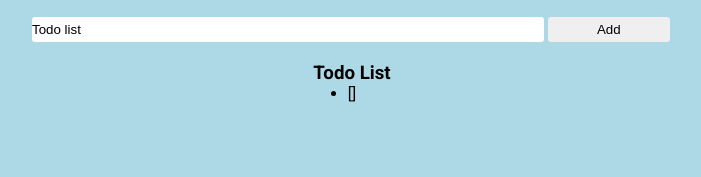
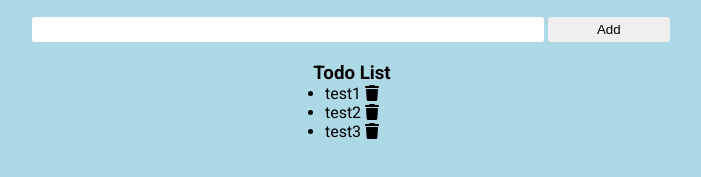
Before and after one commit to MirkoR89/vue-todolist, a plain HTML site: page index.html in a window 1280 px wide. Shown: the part 125-302 px from the top of the page, without its empty margins (288-989 px from the left). Drawn offline with nearby package versions, Linux system fonts and the light colour scheme.

Commit message:
Function push tasks into todo list (array)
Option remove tasks almost complte

```diff
--- a/assets/js/main.js
+++ b/assets/js/main.js
@@ -1,12 +1,20 @@
 let app = new Vue({
   el: "#app",
   data: {
-    message: "Todo list",
-    task: []
+    message: " ",
+    tasks: [
+      "test1",
+      "test2",
+      "test3"
+
+    ]
   },
   methods: {
     addTask () {
-      this.task.push(this.message);
+      this.tasks.push(this.message);
+    },
+    removeTask (index) {
+      this.tasks.splice(index, 1);
     }
   }
 })
--- a/index.html
+++ b/index.html
@@ -23,7 +23,7 @@
     <h3>Todo List</h3>
     <div>
       <ul>
-        <li>{{task}}</li>
+        <li v-for="task in tasks">{{ task }} <i class="fas fa-trash" @click="removeTask"></i></li>
       </ul>
     </div>
   </div>
```
